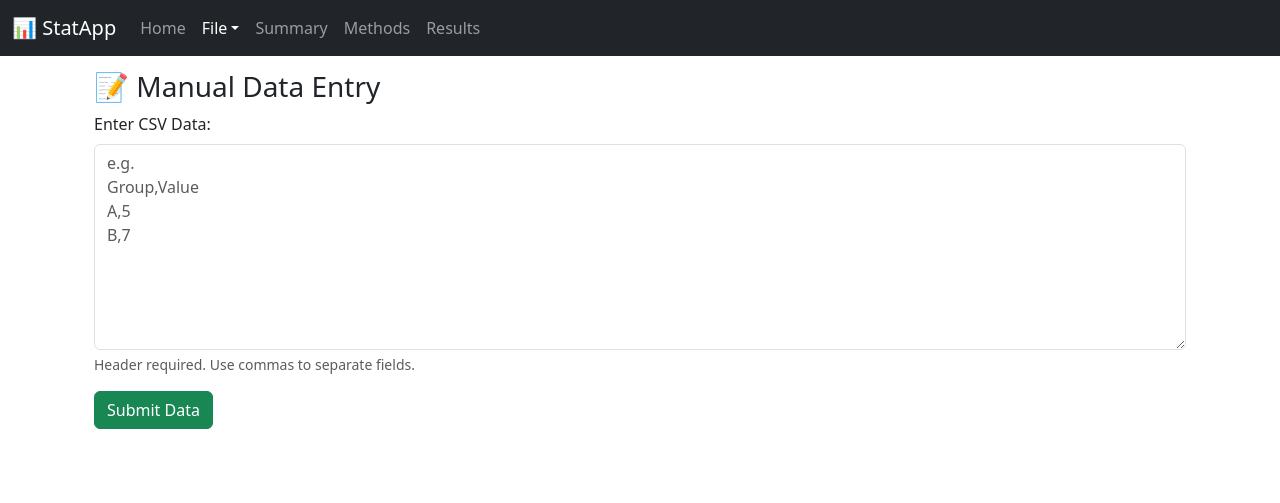
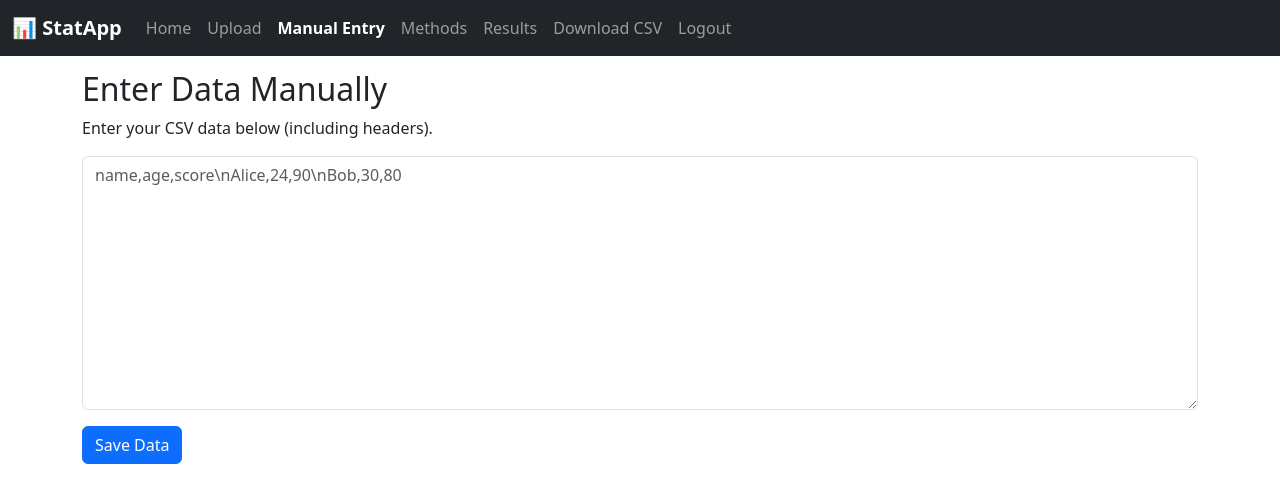
Before and after one commit to Kidanedg/stat-decision-maker, a Flask app: page /manual-entry in a window 1280 px wide. Shown: the top 503 px of the page. Run offline with Flask 3, Linux system fonts and the light colour scheme; a user stored in the database is signed in.

Commit message:
Update manual_entry.html

```diff
--- a/templates/manual_entry.html
+++ b/templates/manual_entry.html
@@ -1,18 +1,11 @@
-{% extends "layout.html" %}
+{% extends "base.html" %}
 {% block content %}
-<div class="container">
-  <h3>📝 Manual Data Entry</h3>
-  {% if message %}
-    <div class="alert alert-danger">{{ message }}</div>
-  {% endif %}
-
-  <form method="post">
-    <div class="mb-3">
-      <label for="data" class="form-label">Enter CSV Data:</label>
-      <textarea name="data" id="data" rows="8" class="form-control" placeholder="e.g.&#10;Group,Value&#10;A,5&#10;B,7" required></textarea>
-      <div class="form-text">Header required. Use commas to separate fields.</div>
-    </div>
-    <button type="submit" class="btn btn-success">Submit Data</button>
-  </form>
-</div>
+<h2>Enter Data Manually</h2>
+<p>Enter your CSV data below (including headers).</p>
+<form method="POST">
+  <div class="mb-3">
+    <textarea name="data" class="form-control" rows="10" placeholder="name,age,score\nAlice,24,90\nBob,30,80"></textarea>
+  </div>
+  <button type="submit" class="btn btn-primary">Save Data</button>
+</form>
 {% endblock %}
```
